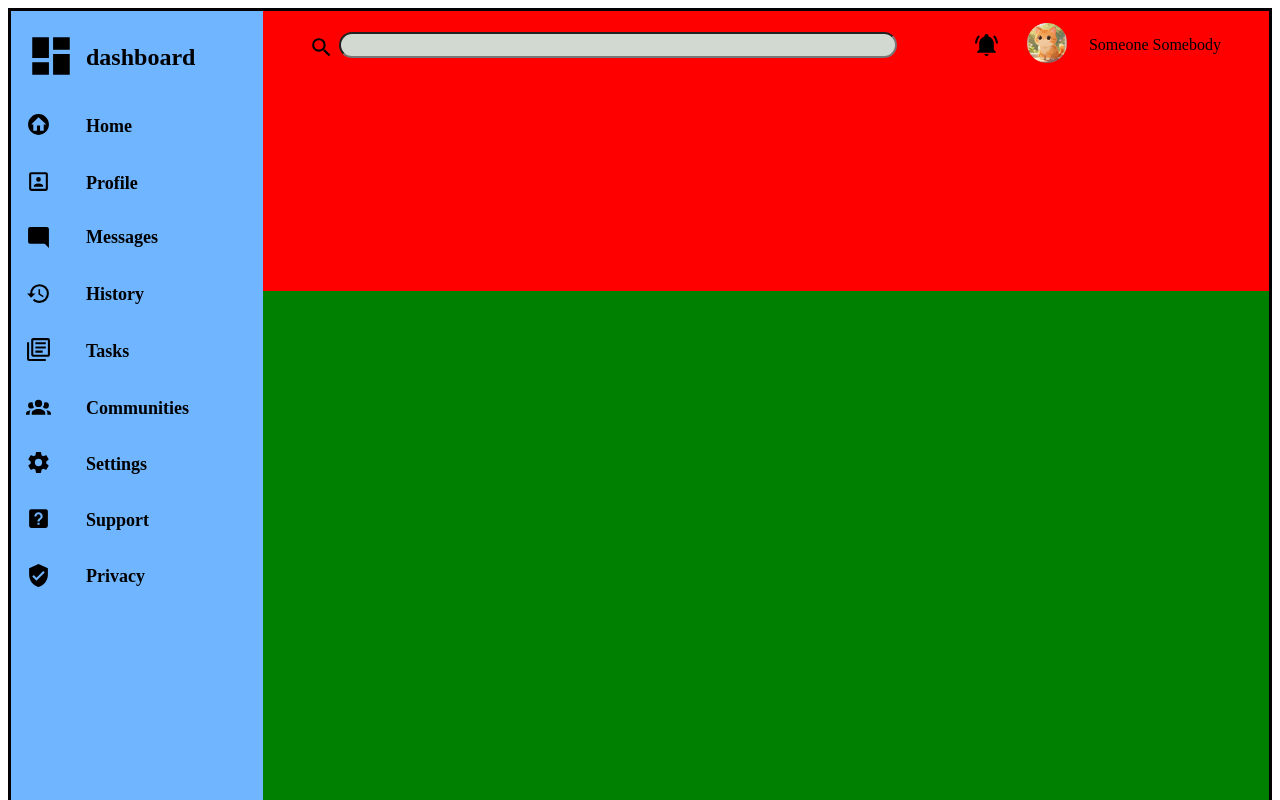
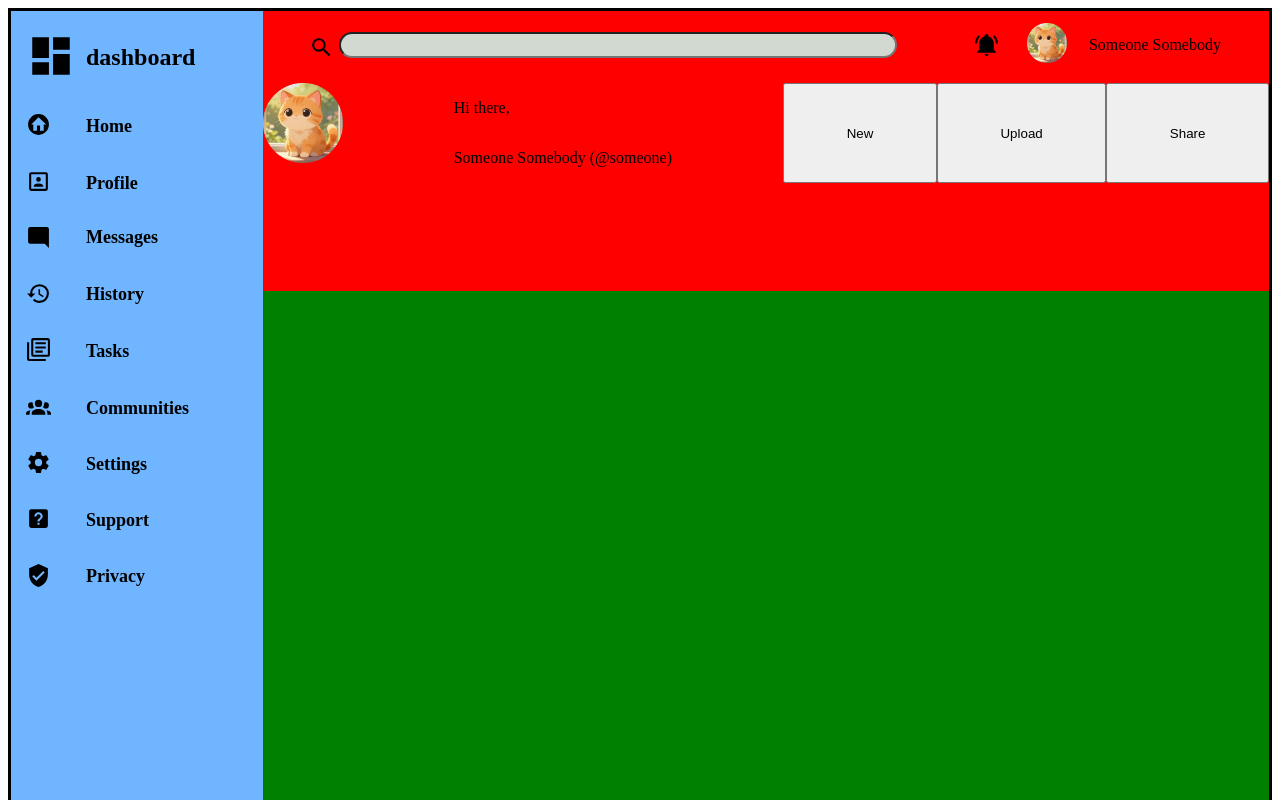
Before and after one commit to charliefenton-png/project-admin-dashboard, a plain HTML site: page index.html in a window 1280 px wide. Shown: the top 800 px of the page. Drawn offline with Linux system fonts and the light colour scheme.

Commit message:
added header bottom elements

```diff
--- a/index.html
+++ b/index.html
@@ -48,6 +48,16 @@
       <img class="catOne" src="dashboard-images/cat-icon.png" alt="cat icon" width="40" height="40">
       <p class="nameOne">Someone Somebody</p>
      </div>
+     <div class="headerBottom">
+      <img class="catTwo" src="dashboard-images/cat-icon.png" alt="cat icon" width="80" height="80">
+      <div class="bottomHeadText">
+       <p class="hiText">Hi there,</p>
+       <p class="nameTwo">Someone Somebody (@someone)</p>
+      </div>
+      <button>New</button>
+      <button>Upload</button>
+      <button>Share</button>
+     </div>
     </div>
     <div class="mainContent">
 
--- a/styles.css
+++ b/styles.css
@@ -118,6 +118,17 @@
   background-color: rgb(209, 217, 209);
 }
 
+.headerBottom {
+  display: grid;
+  grid-template-rows: 1;
+  grid-auto-flow: column;
+}
+
+.bottomHeadText {
+  display: flex;
+  flex-direction: column;
+}
+
 
 .mainContent {
     background-color: green
```
